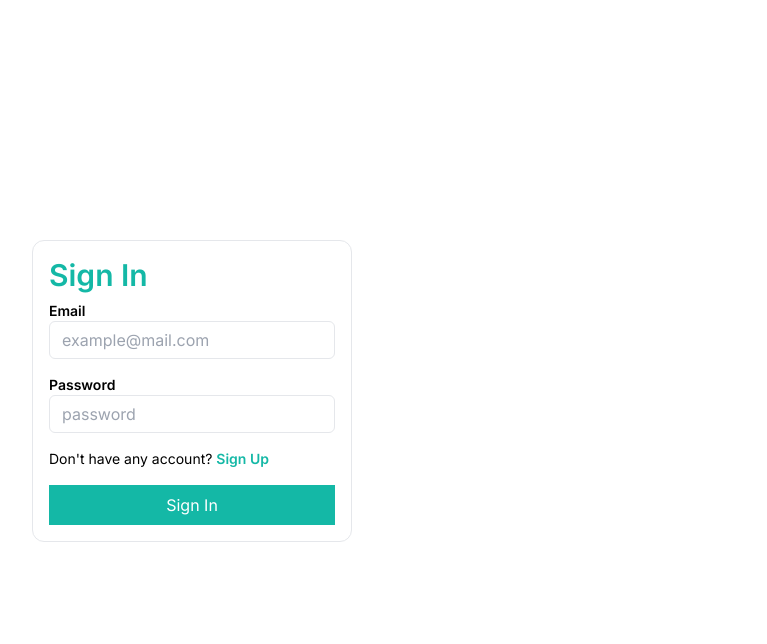
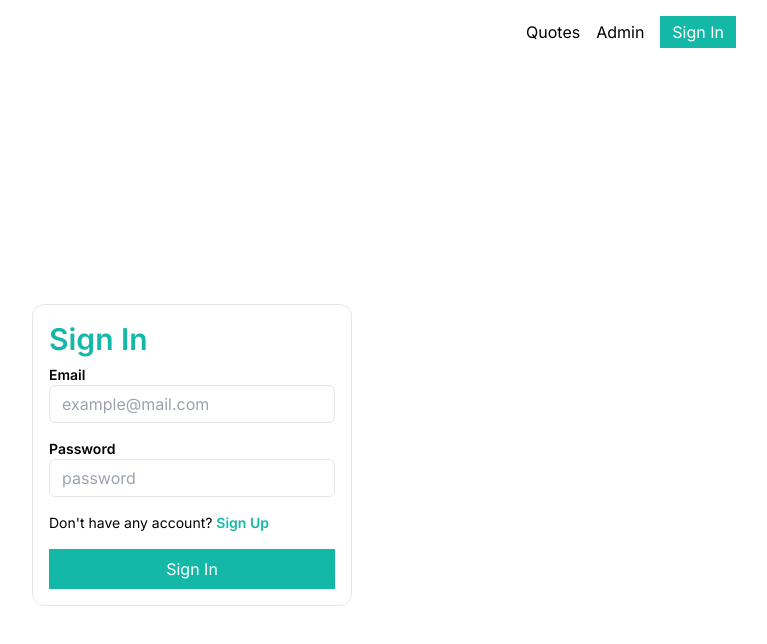
Before and after one commit to agusbw/codelab1, a Next.js app: page /signin in a window 1280 px wide. Shown: the top 644 px of the page, without its empty margins (448-1215 px from the left). Built offline with nearby package versions, Linux system fonts and the light colour scheme; no server answers.

Commit message:
feat: add header

```diff
--- a/app/layout.tsx
+++ b/app/layout.tsx
@@ -2,6 +2,7 @@ import type { Metadata } from "next";
 import { Inter } from "next/font/google";
 import "./globals.css";
 import { AuthContextProvider } from "@/context/AuthContext";
+import Header from "@/components/header";
 
 const inter = Inter({ subsets: ["latin"] });
 
@@ -18,7 +19,10 @@ export default function RootLayout({
   return (
     <html lang="en">
       <body className={inter.className}>
-        <AuthContextProvider>{children} </AuthContextProvider>
+        <AuthContextProvider>
+          <Header />
+          {children}
+        </AuthContextProvider>
       </body>
     </html>
   );
--- /dev/null
+++ b/components/header.tsx
@@ -0,0 +1,24 @@
+import Link from "next/link";
+import SignInButton from "./signin-button";
+
+export default function Header() {
+  return (
+    <header className="px-4 lg:px-24 py-4">
+      <nav className="w-full flex justify-end space-x-4 items-center">
+        <Link
+          className="hover:underline"
+          href="/"
+        >
+          Quotes
+        </Link>
+        <Link
+          className="hover:underline"
+          href="/admin"
+        >
+          Admin
+        </Link>
+        <SignInButton />
+      </nav>
+    </header>
+  );
+}
--- /dev/null
+++ b/components/signin-button.tsx
@@ -0,0 +1,34 @@
+"use client";
+import React from "react";
+import { useAuthContext } from "../context/AuthContext";
+import Link from "next/link";
+import { getAuth, signOut } from "firebase/auth";
+import { useRouter } from "next/navigation";
+export default function SignInButton() {
+  const { user } = useAuthContext();
+  const auth = getAuth();
+  const router = useRouter();
+
+  if (!user)
+    return (
+      <Link
+        className="px-3 py-1 bg-teal-500 hover:bg-teal-600 text-white"
+        href={"/signin"}
+      >
+        Sign In
+      </Link>
+    );
+  if (user)
+    return (
+      <button
+        onClick={() => {
+          signOut(auth).then(() => {
+            router.replace("/signin");
+          });
+        }}
+        className="px-3 py-1 bg-red-500 hover:bg-red-600 text-white"
+      >
+        Sign Out
+      </button>
+    );
+}
```
